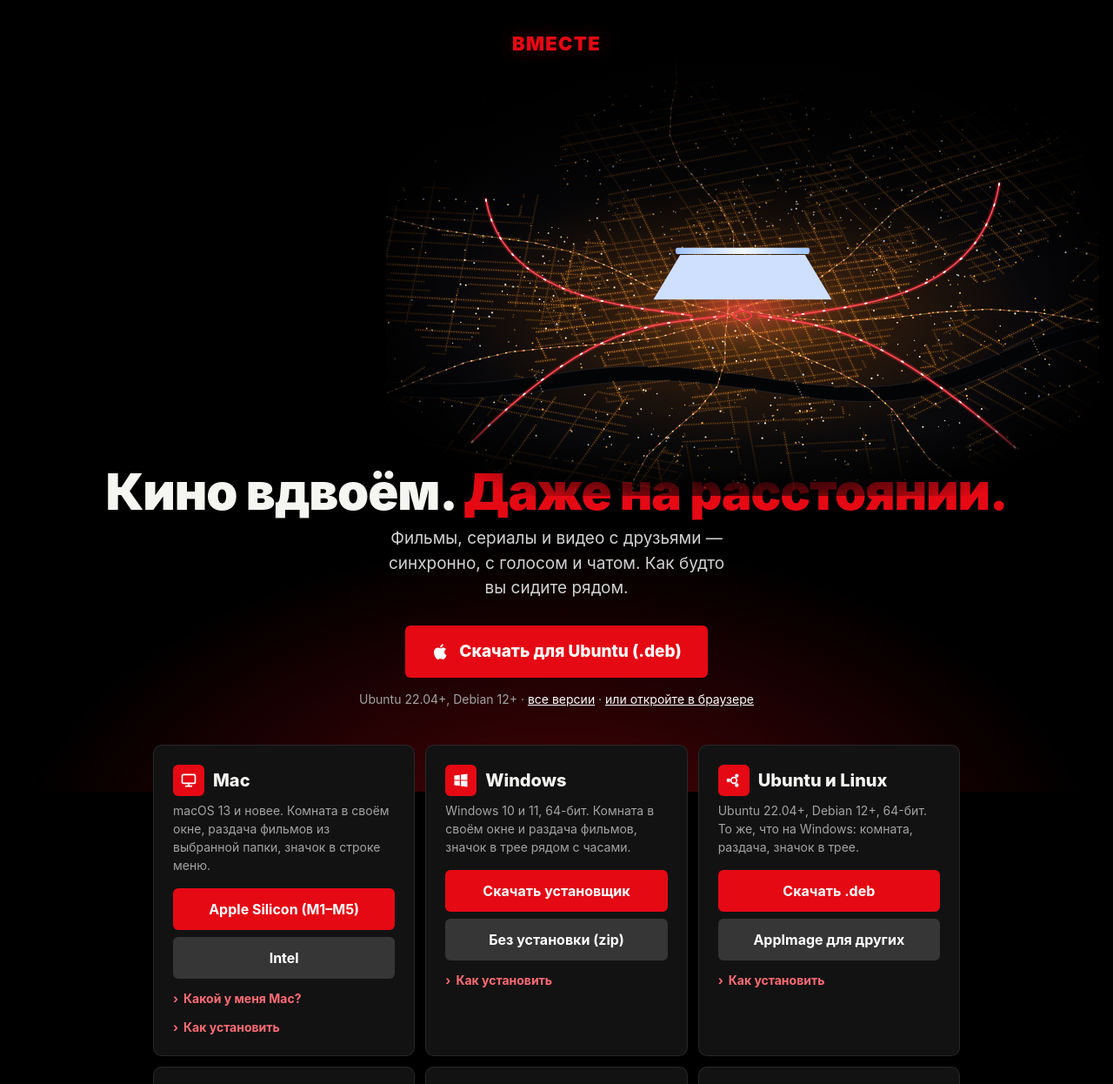
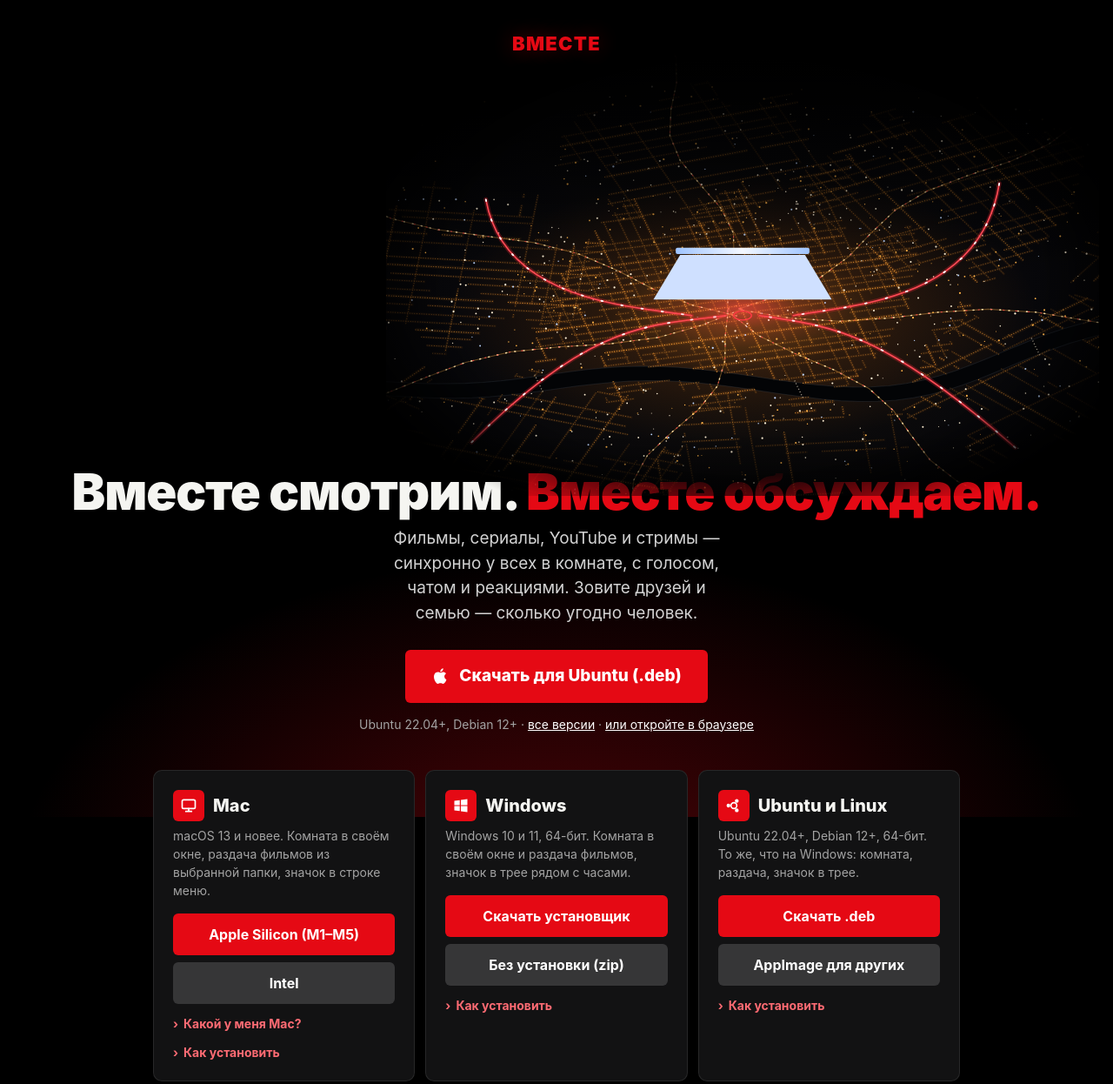
Before and after one commit to Tbasor/vmeste-download, a plain HTML site: page index.html in a window 1280 px wide. Shown: the top 1246 px of the page at 87% size. Drawn offline with Linux system fonts and the light colour scheme.

Commit message:
Вместе 1.0.9

```diff
--- a/index.html
+++ b/index.html
@@ -73,13 +73,13 @@
 <header class="hero">
   <div class="wordmark">Вместе</div>
   <img class="seats" src="city.svg" alt="Ночной город с высоты: кресла с разных концов города стягиваются кабелем в один ряд">
-  <h1>Кино вдвоём. <span>Даже на расстоянии.</span></h1>
-  <p class="tagline">Фильмы, сериалы и видео с друзьями — синхронно, с голосом и чатом. Как будто вы сидите рядом.</p>
+  <h1>Вместе смотрим. <span>Вместе обсуждаем.</span></h1>
+  <p class="tagline">Фильмы, сериалы, YouTube и стримы — синхронно у всех в комнате, с голосом, чатом и реакциями. Зовите друзей и семью — сколько угодно человек.</p>
   <a class="primary" id="primary" href="https://github.com/Tbasor/vmeste-download/releases/latest/download/Vmeste-AppleSilicon.dmg">
     <svg viewBox="0 0 24 24" fill="currentColor"><path d="M16.4 12.6c0-2.4 2-3.6 2.1-3.7-1.1-1.7-2.9-1.9-3.5-1.9-1.5-.2-2.9.9-3.7.9-.8 0-1.9-.9-3.2-.8-1.6 0-3.1 1-4 2.4-1.7 3-.4 7.4 1.2 9.8.8 1.2 1.8 2.5 3 2.4 1.2 0 1.7-.8 3.2-.8s1.9.8 3.2.8c1.3 0 2.2-1.2 3-2.4.9-1.4 1.3-2.7 1.3-2.8 0 0-2.6-1-2.6-3.9zM14 5.5c.7-.8 1.1-1.9 1-3-1 0-2.1.7-2.8 1.5-.6.7-1.2 1.8-1 2.9 1.1.1 2.1-.6 2.8-1.4z"/></svg>
     <span id="primary-label">Скачать для Mac (M1–M5)</span>
   </a>
-  <div class="sub" id="sub">macOS 13 и новее · <a id="other-arch" href="https://github.com/Tbasor/vmeste-download/releases/latest/download/Vmeste-Intel.dmg">у меня Mac с Intel</a> · <a href="https://tbasor.org/vmeste/">или откройте в браузере</a></div>
+  <div class="sub" id="sub">macOS 13 и новее · <a id="other-arch" href="https://github.com/Tbasor/vmeste-download/releases/latest/download/Vmeste-Intel.dmg">у меня Mac с Intel</a> · <a href="https://vmeste.red/">или откройте в браузере</a></div>
 </header>
 
 <main id="all">
@@ -183,13 +183,13 @@
     <div class="card" id="card-web">
       <h2><span class="ic"><svg viewBox="0 0 24 24" fill="none" stroke="#fff" stroke-width="2" stroke-linecap="round" stroke-linejoin="round"><circle cx="12" cy="12" r="9"/><path d="M3 12h18M12 3a14 14 0 0 1 0 18M12 3a14 14 0 0 0 0 18"/></svg></span>В браузере</h2>
       <p>Ничего ставить не нужно: друзья заходят по ссылке из Chrome, Safari, Edge — на компьютере и телефоне.</p>
-      <a class="btn" href="https://tbasor.org/vmeste/">Открыть «Вместе»</a>
+      <a class="btn" href="https://vmeste.red/">Открыть «Вместе»</a>
     </div>
   </div>
 
   <h3>Как это работает</h3>
   <div class="steps">
-    <div class="step"><b>Создайте комнату</b><span>на tbasor.org/vmeste и отправьте ссылку друзьям</span></div>
+    <div class="step"><b>Создайте комнату</b><span>на vmeste.red и отправьте ссылку друзьям</span></div>
     <div class="step"><b>Выберите, что смотреть</b><span>ссылка на YouTube, VK Видео, Rutube — или фильм с вашего Mac</span></div>
     <div class="step"><b>Смотрите вместе</b><span>пауза и перемотка у всех сразу, разница меньше кадра</span></div>
   </div>
@@ -219,7 +219,7 @@
       document.getElementById('primary-label').textContent = label;
       if (sub !== undefined) document.getElementById('sub').innerHTML = sub;
     };
-    const all = ' · <a href="#all">все версии</a> · <a href="https://tbasor.org/vmeste/">или откройте в браузере</a>';
+    const all = ' · <a href="#all">все версии</a> · <a href="https://vmeste.red/">или откройте в браузере</a>';
     if (/Android/i.test(ua) && /\bTV\b|AFT|BRAVIA|GoogleTV|SMART-TV|Android TV/i.test(ua)) return set('Vmeste-TV.apk', 'Скачать для Android TV', 'Android TV и Google TV' + all);
     if (/Android/i.test(ua)) return set('Vmeste.apk', 'Скачать для Android', 'Android 8 и новее' + all);
     if (/iPhone|iPad|iPod/i.test(ua)) return set('#card-iphone', 'Версии для всех устройств', 'iPhone — скоро в App Store' + all);
```
